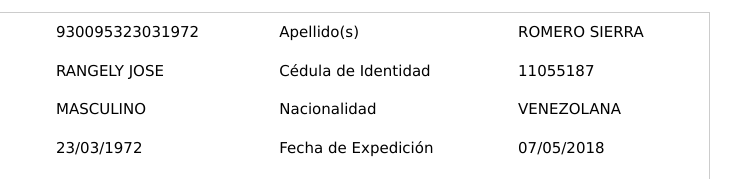
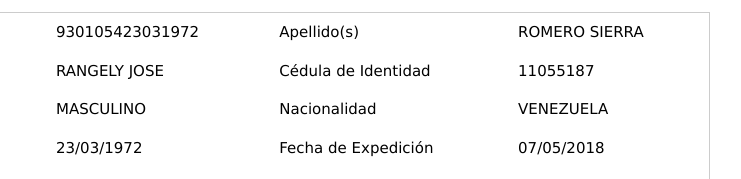
Before and after one commit to appsmigracioncolombia/Certificado-Romero, a plain HTML site: page index.html in a window 1280 px wide. Shown: the part 333-512 px from the top of the page, 450-1191 px from the left. Drawn offline with nearby package versions, Linux system fonts and the light colour scheme.

Commit message:
Update index.html

```diff
--- a/index.html
+++ b/index.html
@@ -152,7 +152,7 @@ th, td {
 
       <tr>
       <td>No.</td>
-      <td>930095323031972</td>
+      <td>930105423031972</td>
       <td>Apellido(s)</td>
       <td>ROMERO SIERRA</td>
     </tr>
@@ -166,7 +166,7 @@ th, td {
       <td>Sexo</td>
       <td>MASCULINO</td>
       <td>Nacionalidad</td>
-      <td>VENEZOLANA</td>
+      <td>VENEZUELA</td>
     </tr>
       <tr>
       <td>Fecha de Nacimiento</td>
```
